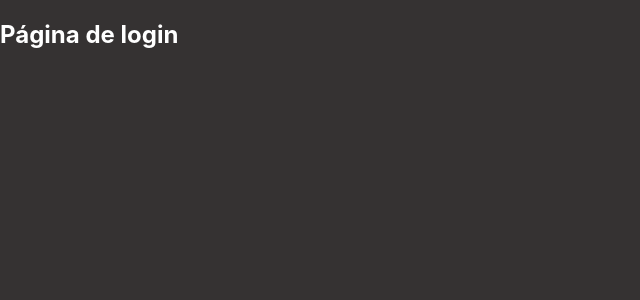
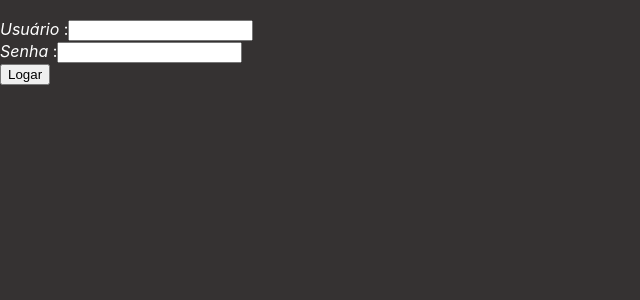
Before and after one commit to igorgsousa/masterclass-react, a React (Create React App) app in the folder react-example/: page /login in a window 1280 px wide. Shown: the top 300 px of the page, without its empty margins (0-640 px from the left). Built offline with nearby package versions, Linux system fonts and the light colour scheme.

Commit message:
Adicionado AuthenticationService

```diff
--- a/react-example/src/components/MyInputText/index.js
+++ b/react-example/src/components/MyInputText/index.js
@@ -4,7 +4,7 @@ function MyInputText(props) {
   return (
       <div>
         <label><i>{props.label}</i> :</label>
-        <input type="text" name={props.name} value={props.value}
+        <input type={props.password ? 'password':'text'} name={props.name} value={props.value}
               onChange={props.onChange}
         />
     </div>
--- a/react-example/src/config/routes.js
+++ b/react-example/src/config/routes.js
@@ -12,11 +12,9 @@ import StarWarsPage from '../pages/StarWarsPage'
 import HomePage from '../pages/HomePage'
 import LoginPage from '../pages/LoginPage'
 
+import {isAuthenticated} from '../services/AuthenticationService'
+
 function SecureRoute ({children, ...rest}){
-
-  const isAuthenticated = function(){
-    return false;
-  }
 
   return (
     <Route {...rest}
--- a/react-example/src/pages/LoginPage/index.js
+++ b/react-example/src/pages/LoginPage/index.js
@@ -1,11 +1,45 @@
 import React from 'react';
 
-function LoginPAge() {
-  return (
-      <div>
-        <h2>Página de login </h2>
-      </div>
-  );
+import MyInputText from '../../components/MyInputText'
+
+
+class LoginPage extends React.Component {
+
+  constructor(props){
+    super(props);
+    this.state = {
+        username : '',
+        password : '',
+    }
+
+    this.onChange = this.onChange.bind(this);
+    this.doLogin = this.doLogin.bind(this);
+
+  }
+
+  onChange(e){
+    e.persist()
+    this.setState({ [e.target.name] :  e.target.value})
+  }
+
+  doLogin(){
+    alert("Seu uusario é"+this.state.username+"Sua senha é:"+this.state.password)
+  }
+
+
+  render() {
+    return(
+        <form>
+          <h3>{this.props.title}</h3>
+            <MyInputText label="Usuário" name="username"
+                        value={this.state.username} onChange={this.onChange}/>
+            <MyInputText label="Senha" name="password"
+                        value={this.state.password} onChange={this.onChange} password={true}/>
+          <button type="button" onClick={this.doLogin} >Logar</button>
+        </form>
+      );
+  }
 }
 
-export default LoginPAge;
+
+export default LoginPage;
--- /dev/null
+++ b/react-example/src/services/AuthenticationService.js
@@ -0,0 +1,6 @@
+export function isAuthenticated(){
+
+    var token = localStorage.getItem("token");
+
+    return !!token;
+}
```
